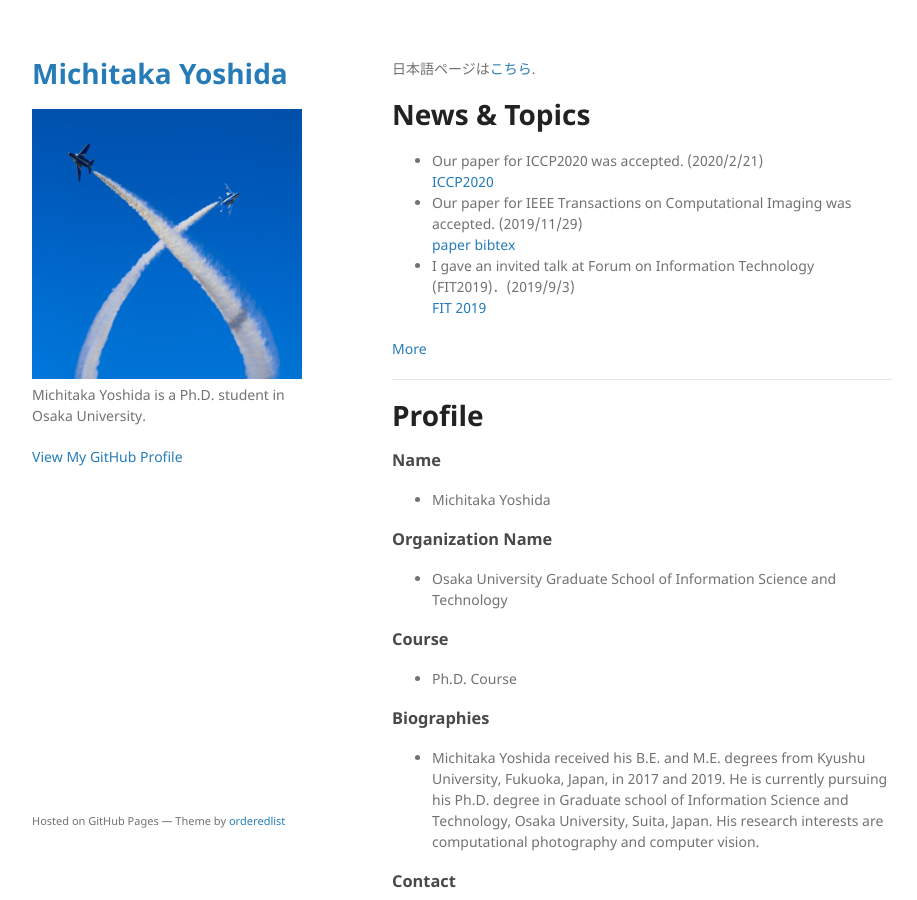
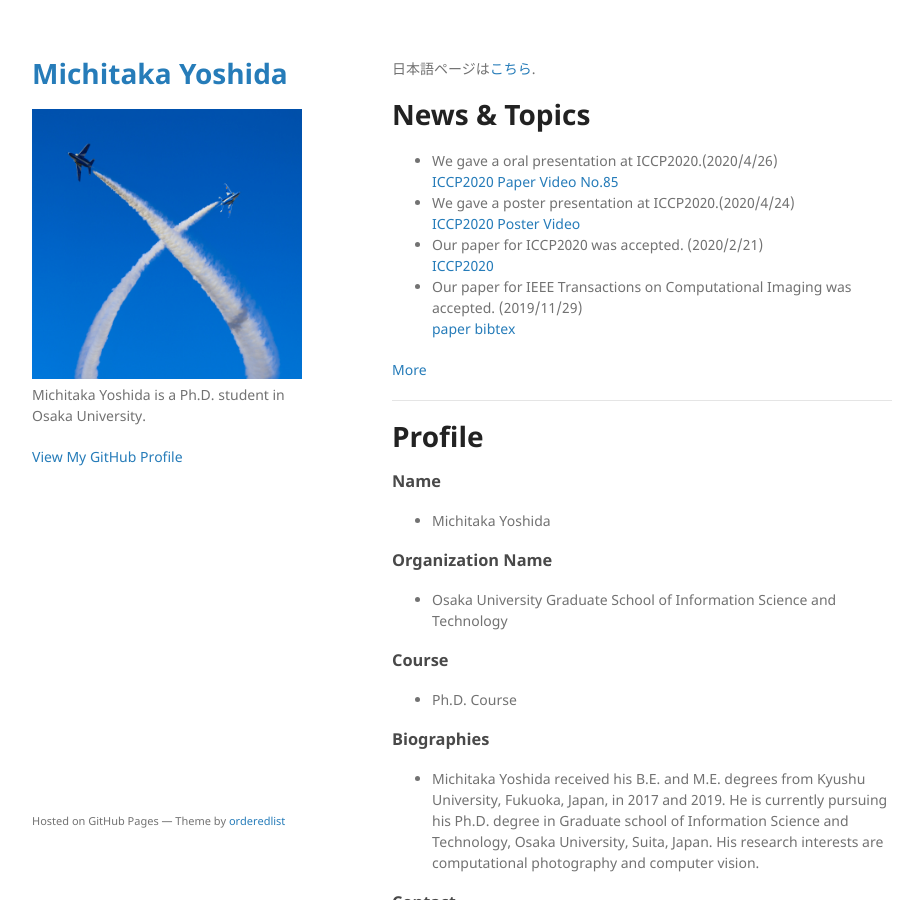
Before and after one commit to michitakayoshida/michitakayoshida.github.io, a Jekyll site: the page built from index_en.md, in a window 1280 px wide and 900 px high. Shown: the whole window, without its empty margins (178-1095 px from the left). Built offline with Jekyll 4.4.1, drawn with Linux system fonts in a browser that asks for light colours.

Commit message:
Update index_en.md

```diff
--- a/index_en.md
+++ b/index_en.md
@@ -9,12 +9,15 @@ layout: default
 
 # News & Topics
 
+- We gave a oral presentation at ICCP2020.(2020/4/26)
+[ICCP2020 Paper](https://iccp2020.engr.wustl.edu/) [Video No.85](https://www.youtube.com/watch?v=yDBU-3Ag3bQ)
+- We gave a poster presentation at ICCP2020.(2020/4/24)
+[ICCP2020 Poster](https://iccp2020.engr.wustl.edu/) [Video](https://www.youtube.com/watch?v=6WHq7_sICAA&t=1s)
 - Our paper for ICCP2020 was accepted. (2020/2/21)
 [ICCP2020](https://iccp2020.engr.wustl.edu/)
 - Our paper for IEEE Transactions on Computational Imaging was accepted. (2019/11/29)
 [paper](https://ieeexplore.ieee.org/document/8918110) [bibtex](/bib/tci2019.bib)
-- I gave an invited talk at Forum on Information Technology (FIT2019)．(2019/9/3)
-[FIT 2019](https://www.ipsj.or.jp/event/fit/fit2019/FIT2019program_web/data/html/event/eventTCS3.html)
+
 
 [More](./news_en)
 
```
